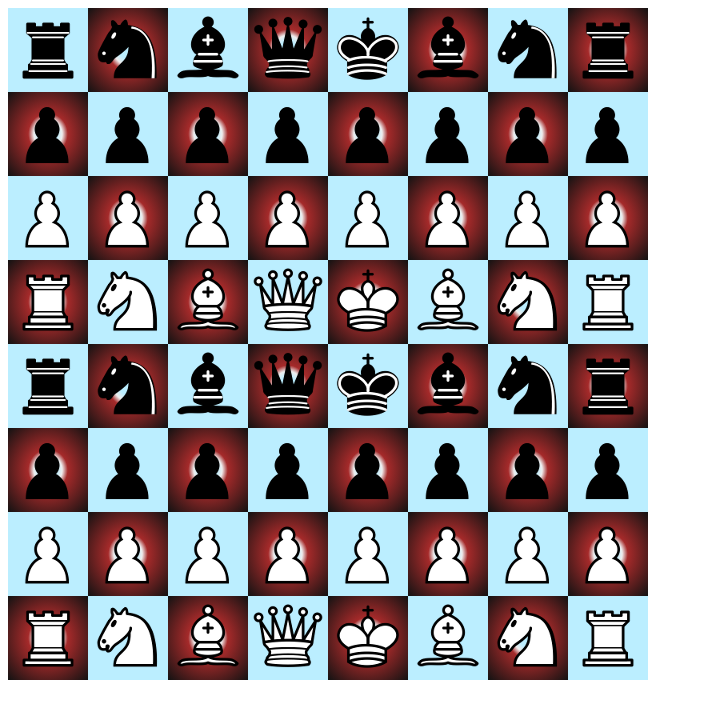
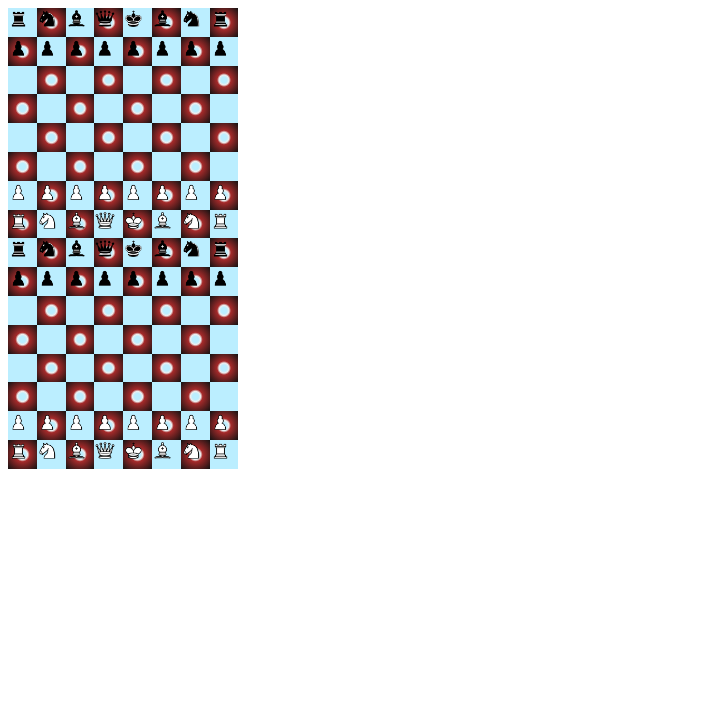
Before and after one commit to chonggi-tokhu/myChess1, a plain HTML site: page chess/chessauto.html in a window 1280 px wide. Shown: the whole page, without its empty margins (0-703 px from the left). Drawn offline with nearby package versions, Linux system fonts and the light colour scheme.

Commit message:
fix css style error

```diff
--- a/chess/chessauto.html
+++ b/chess/chessauto.html
@@ -71,7 +71,7 @@
             }
         });
         window.addEventListener("load", function (eventparam) {
-            document.querySelector(':root').style.setProperty("--displaywidth", window.innerWidth);
+            document.querySelector(':root').style.setProperty("--displaywidth", window.innerWidth / 10 * 0.75 + "px");
             window.dispatchEvent(onCompleteLoadingBoard);
         });
     </script>
--- a/chess/chessboardjs-1.0.0/css/chessboardCGR.css
+++ b/chess/chessboardjs-1.0.0/css/chessboardCGR.css
@@ -3,6 +3,7 @@
 }
 
 .Chessboard div.rank div.square {
+    position: relative;
     display: block;
     width: calc(var(--displaywidth)*0.3) !important;
     height: calc(var(--displaywidth)*0.3) !important;
```
